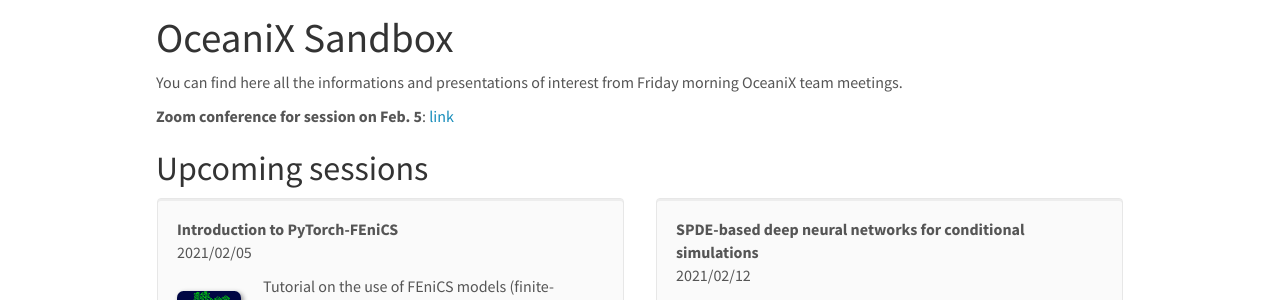
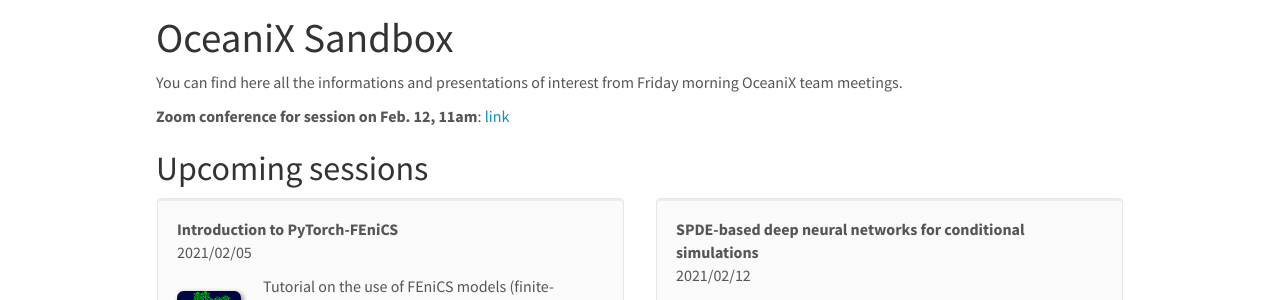
Before and after one commit to CIA-Oceanix/CIA-Oceanix.github.io, a Jekyll site: the page built from _pages/oceanix_sandbox.md, in a window 1280 px wide and 900 px high. Shown: the part 127-427 px from the top of the window. Built offline with Jekyll 4.4.1, drawn with Linux system fonts in a browser that asks for light colours; nearby versions of some CDN libraries.

Commit message:
Update oceanix_sandbox.md

```diff
--- a/_pages/oceanix_sandbox.md
+++ b/_pages/oceanix_sandbox.md
@@ -10,7 +10,7 @@
 
 You can find here all the informations and presentations of interest from Friday morning OceaniX team meetings.
 
-**Zoom conference for session on Feb. 5**: [link](https://imt-atlantique.zoom.us/j/95041294584?pwd=N2t6TjRFTjd5RGx3MFh6VUZkb3VzZz09)
+**Zoom conference for session on Feb. 12, 11am**: [link](https://imt-atlantique.zoom.us/j/97229451391?pwd=eUtjTWpWMTBHWjRsZ1h6Z1pycFRYZz09)
 ## Upcoming sessions
 
 
```
